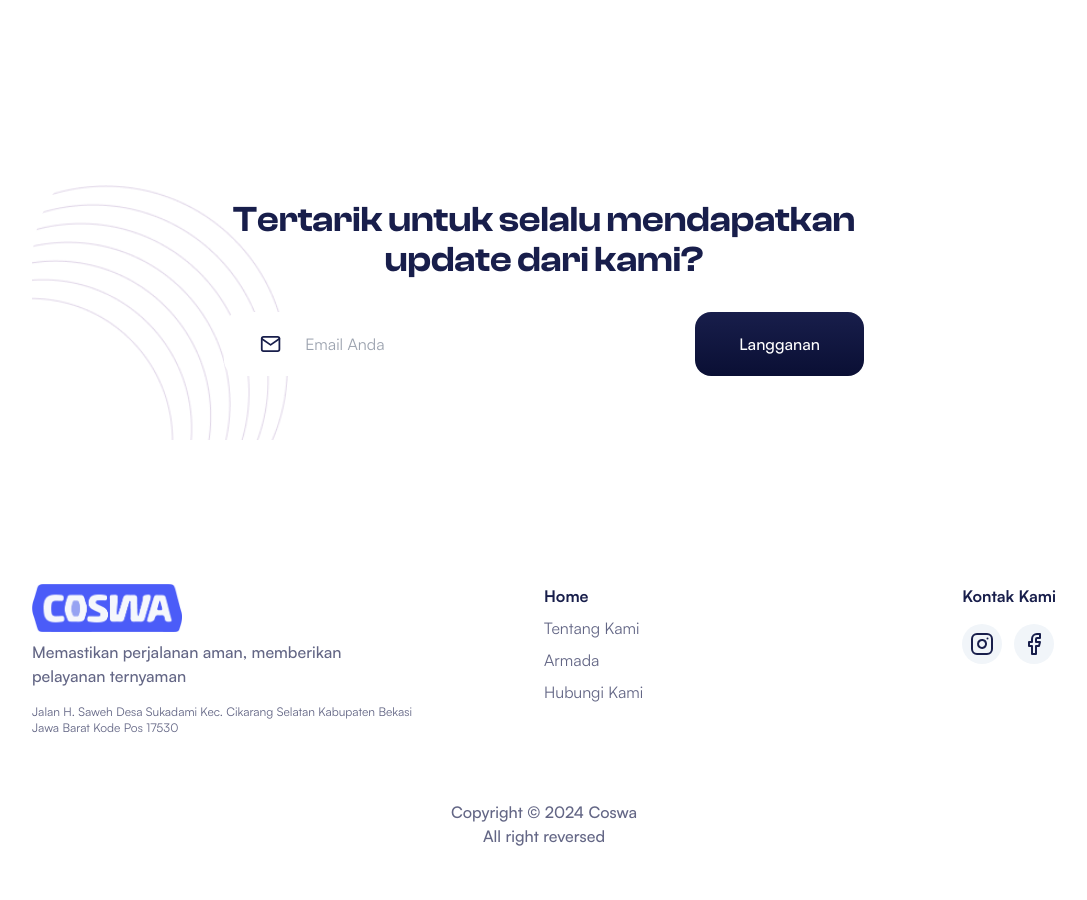
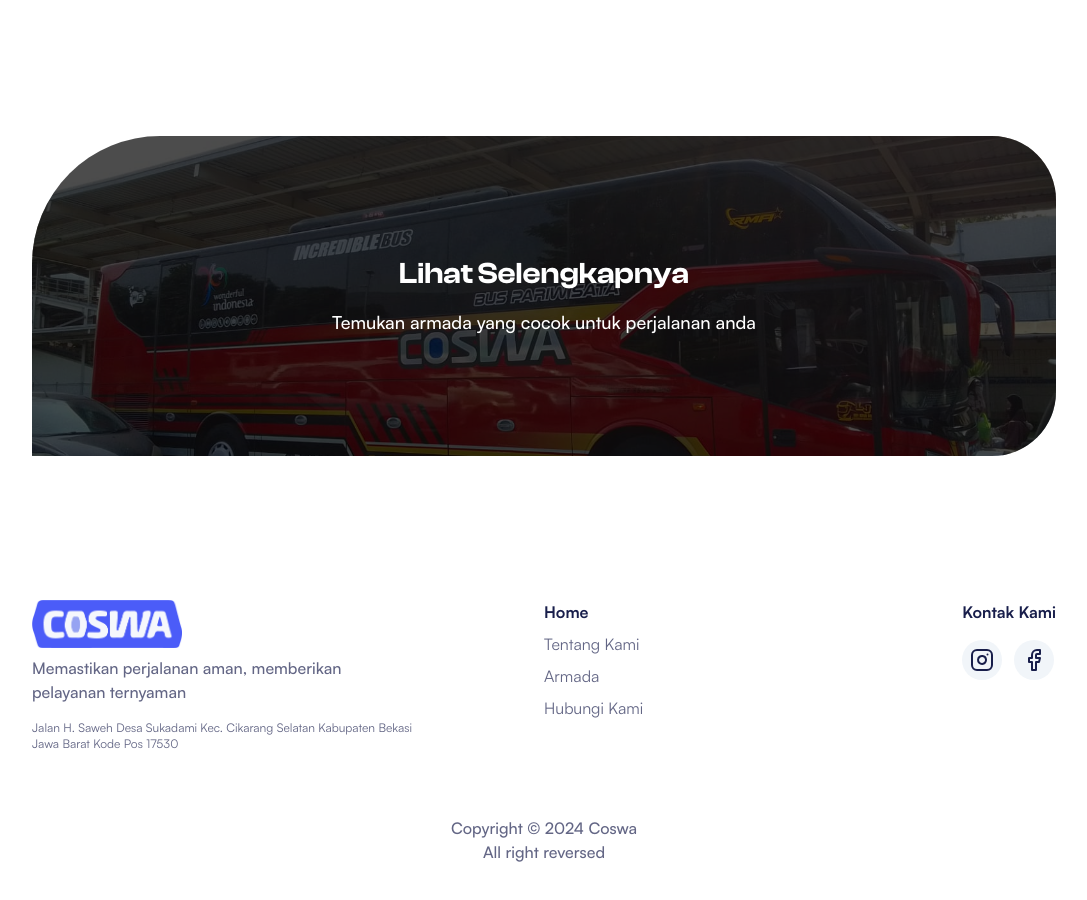
Before and after one commit to hradiluhung/coswa, a Next.js app: page / in a window 1280 px wide. Shown: the part 1760-2660 px from the top of the page, without its empty margins (96-1183 px from the left). Built offline with nearby package versions, Linux system fonts and the light colour scheme.

Commit message:
fixing all feature

```diff
--- a/src/app/(home)/page.tsx
+++ b/src/app/(home)/page.tsx
@@ -99,33 +99,27 @@
       </section>
 
       <section className="px-4 py-12 md:px-12 md:py-12 lg:px-32 lg:py-24 flex flex-col gap-4 md:gap-0 items-center justify-center">
-        <div className="bg-quinary w-full py-12 px-12 md:py-12 md:px-24 lg:py-16 lg:px-32 rounded-tl-[128px] rounded-tr-[64px] rounded-br-[64px] relative overflow-hidden">
+        <Link
+          href="/armada"
+          className="w-full h-80 rounded-tl-[128px] rounded-tr-[64px] rounded-br-[64px] relative flex justify-center items-center overflow-hidden group cursor-pointer"
+        >
+          <div className="bg-black bg-opacity-70 w-full h-full absolute top-0 left-0 z-10"></div>
           <Image
-            src="/images/bg-subscribe.png"
+            src="/images/armadas/Al Fatih/1.jpg"
             width={400}
             height={400}
             alt="Home Image"
-            className="absolute -bottom-36 -left-36 object-cover"
+            className="w-full h-full object-cover absolute top-0 left-0 z-0 group-hover:scale-110 transition-all duration-300"
           />
-          <div className="relative w-full flex flex-col items-center justify-center">
-            <h1 className="font-title text-2xl md:text-4xl text-center font-semibold max-w-2xl">
-              Tertarik untuk selalu mendapatkan update dari kami?
-            </h1>
-            <div className="mt-8 flex gap-4 w-full lg:px-16 flex-col md:flex-row">
-              <div className="bg-white flex  gap-6 py-5 px-9 rounded-2xl w-full">
-                <Mail size={24} />
-                <input
-                  type="text"
-                  placeholder="Email Anda"
-                  className="focus:outline-none w-full"
-                ></input>
-              </div>
-              <button className="bg-button-gradient px-11 py-5 font-medium text-white rounded-2xl">
-                Langganan
-              </button>
-            </div>
+          <div className="absolute inset-0 flex justify-center items-center flex-col gap-4 z-20">
+            <p className="text-white font-title font-semibold text-3xl ">
+              Lihat Selengkapnya
+            </p>
+            <p className="text-white font-medium text-lg">
+              Temukan armada yang cocok untuk perjalanan anda
+            </p>
           </div>
-        </div>
+        </Link>
       </section>
     </>
   )
--- a/src/app/hubungi-kami/page.tsx
+++ b/src/app/hubungi-kami/page.tsx
@@ -37,14 +37,12 @@
               width: "100%",
               clipPath: "polygon(25% 0%, 100% 0%, 75% 100%, 0% 100%)",
               height: "100%",
-              borderTopLeftRadius: "36px",
-              borderTopRightRadius: "36px",
               position: "relative",
               overflow: "hidden",
             }}
           >
             <Image
-              src="/images/armada-placeholder.jpg"
+              src="/images/armadas/Al Fatih/1.jpg"
               width={0}
               height={0}
               sizes="100vw"
--- a/src/app/tentang-kami/page.tsx
+++ b/src/app/tentang-kami/page.tsx
@@ -8,7 +8,7 @@
   return (
     <>
       <section className="px-4 py-12 md:px-12 md:py-12 lg:px-32 lg:pt-24 lg:pb-0 flex flex-col items-center justify-between gap-24">
-        <div className="flex justify-between flex-col md:flex-row gap-16 w-full items-center">
+        <div className="flex justify-between flex-col md:flex-row gap-16 w-full items-center relative">
           <div className="basis-full md:basis-1/2">
             <p className="font-medium text-quaternary mt-2 text-lg">
               Tentang Kami
@@ -16,6 +16,14 @@
             <h2 className="font-title font-semibold text-5xl mt-2">
               Coswa Transportation Sahabat di setiap perjalanan
             </h2>
+
+            <Image
+              src="/images/dots.png"
+              width={100}
+              height={120}
+              alt="Home Image"
+              className="absolute -top-10 -end-12 object-cover z-[-1]"
+            />
           </div>
 
           <div className="basis-full md:basis-1/2 p-6 flex justify-end items-center">
```
